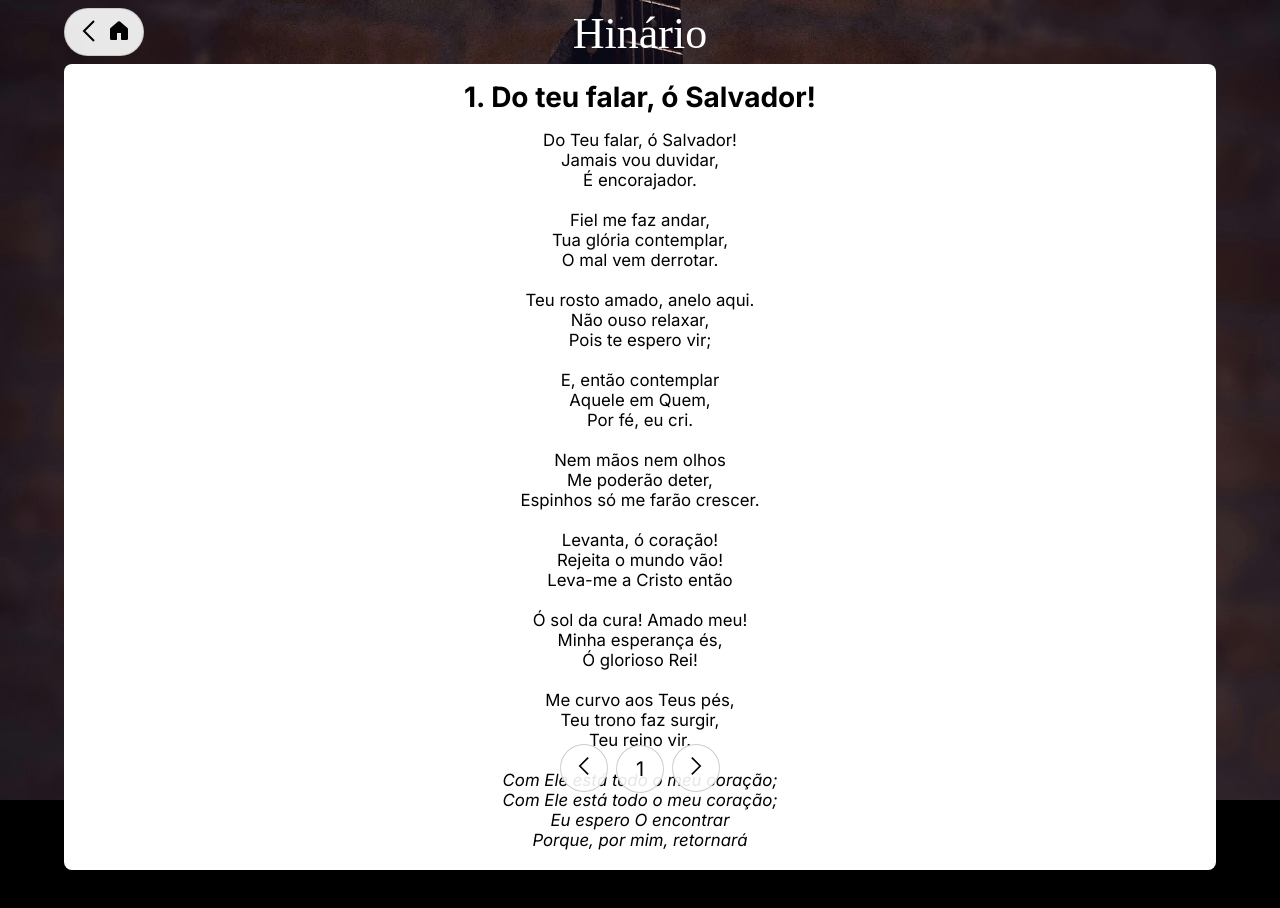
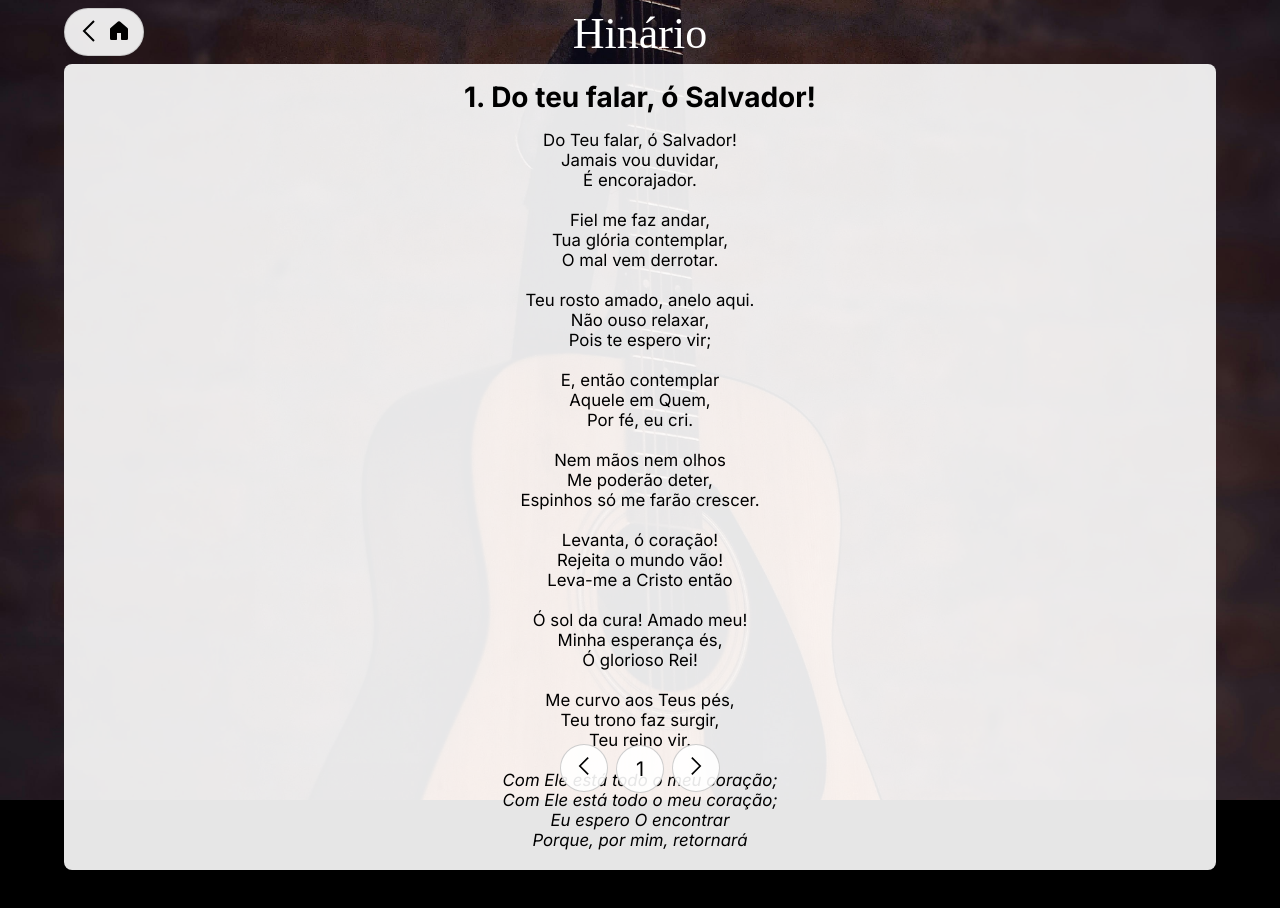
Before and after one commit to levigirotto/hinario, a React (Create React App) app: page / in a window 1280 px wide. Both pictures are taken after a click on the button "Abrir". Shown: the top 908 px of the page. Built offline with nearby package versions, Linux system fonts and the light colour scheme; a web font is replaced by a local one.

Commit message:
Set port 3000 and Decrease hymn-box opacity

```diff
--- a/src/pages/Hymns/Hymns.css
+++ b/src/pages/Hymns/Hymns.css
@@ -66,7 +66,7 @@ button.hymns.home-button {
   display: flex;
   flex-direction: column;
   text-align: center;
-  background-color: white;
+  background-color: rgba(255, 255, 255, 0.9);
   color: black;
   width: 90vw;
   border-radius: 1vh;
```
Also changed, not shown: .codesandbox/tasks.json.
